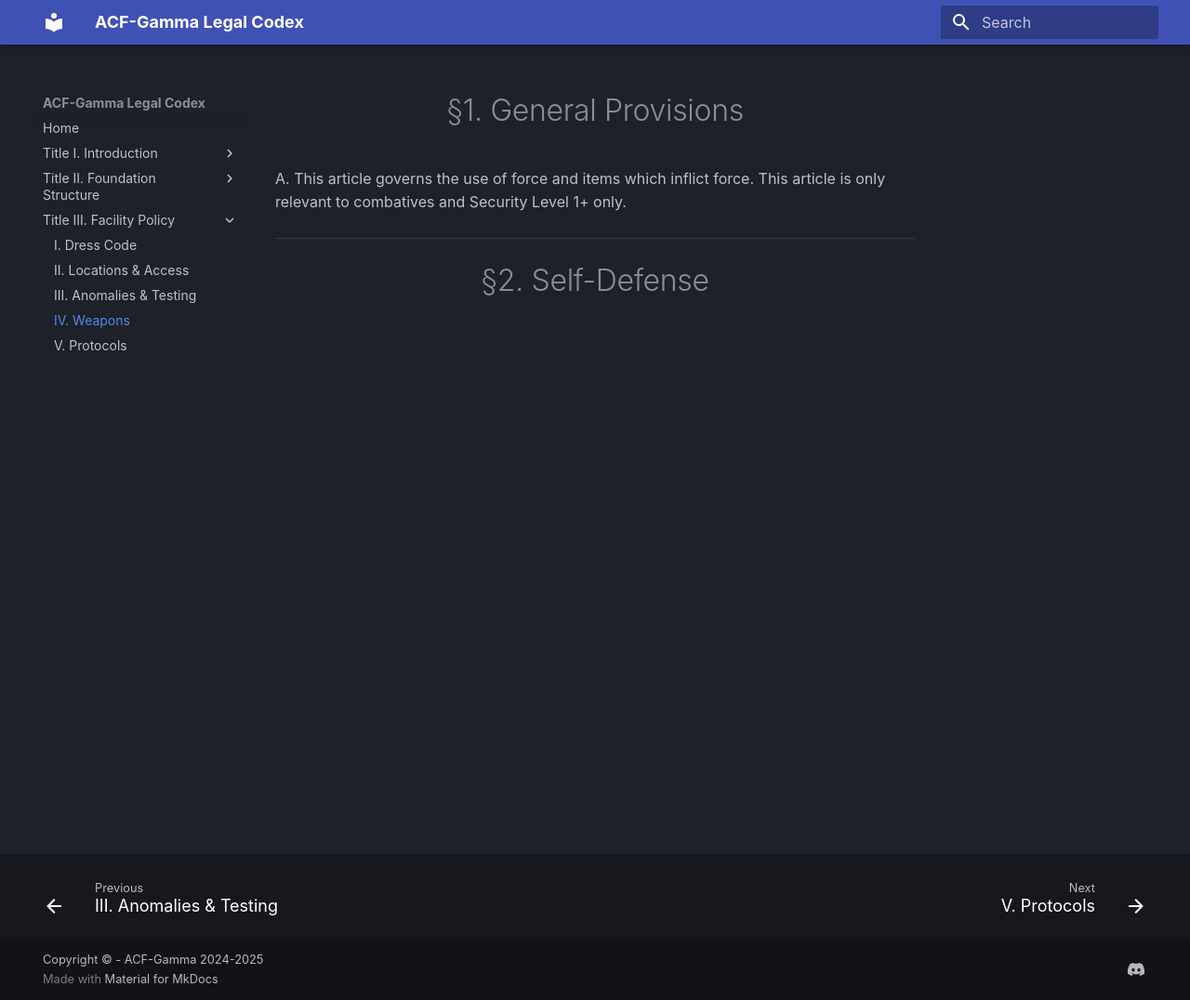
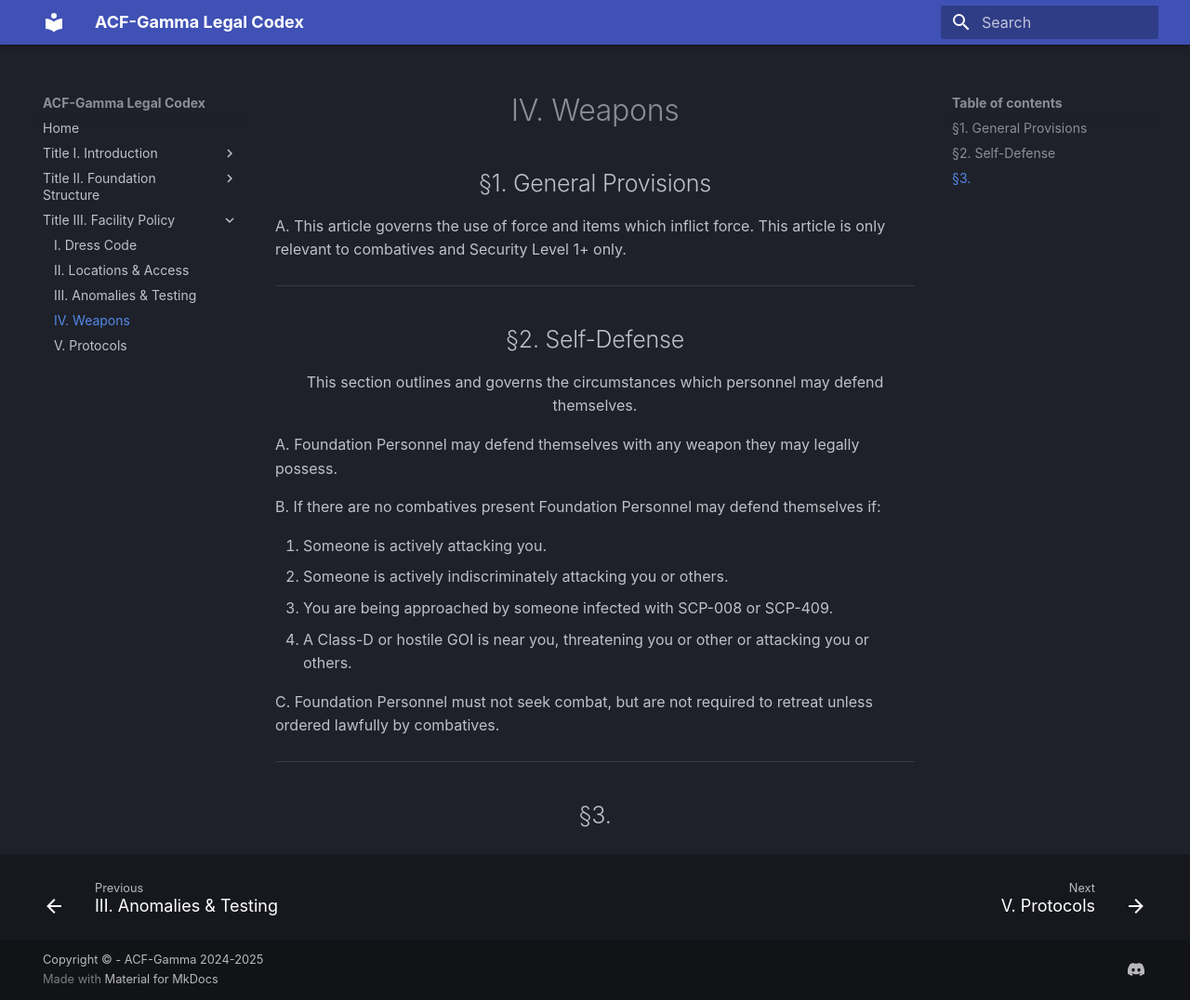
Before and after one commit to acf-gamma/legal-codex, an MkDocs documentation site: the page built from docs/Title III. Facility Policy/IV. Weapons.md, in a window 1280 px wide and 1076 px high. Shown: the whole window at 93% size. Built offline with MkDocs 1.6.1 and Material for MkDocs 9.7.7, drawn with Linux system fonts in a browser that asks for light colours; some web fonts are replaced.

Commit message:
Update IV. Weapons.md

```diff
--- a/docs/Title III. Facility Policy/IV. Weapons.md
+++ b/docs/Title III. Facility Policy/IV. Weapons.md
@@ -2,10 +2,28 @@
 title: IV. Weapons
 ---
 
-# §1. General Provisions
+## §1. General Provisions
 
 A. This article governs the use of force and items which inflict force. This article is only relevant to combatives and Security Level 1+ only.
 
 ---
 
-# §2. Self-Defense
+## §2. Self-Defense
+
+This section outlines and governs the circumstances which personnel may defend themselves.
+{.center}
+
+A. Foundation Personnel may defend themselves with any weapon they may legally possess.
+
+B. If there are no combatives present Foundation Personnel may defend themselves if:
+
+1. Someone is actively attacking you.
+2. Someone is actively indiscriminately attacking you or others.
+3. You are being approached by someone infected with SCP-008 or SCP-409.
+4. A Class-D or hostile GOI is near you, threatening you or other or attacking you or others.
+
+C. Foundation Personnel must not seek combat, but are not required to retreat unless ordered lawfully by combatives.
+
+---
+
+## §3.
```
